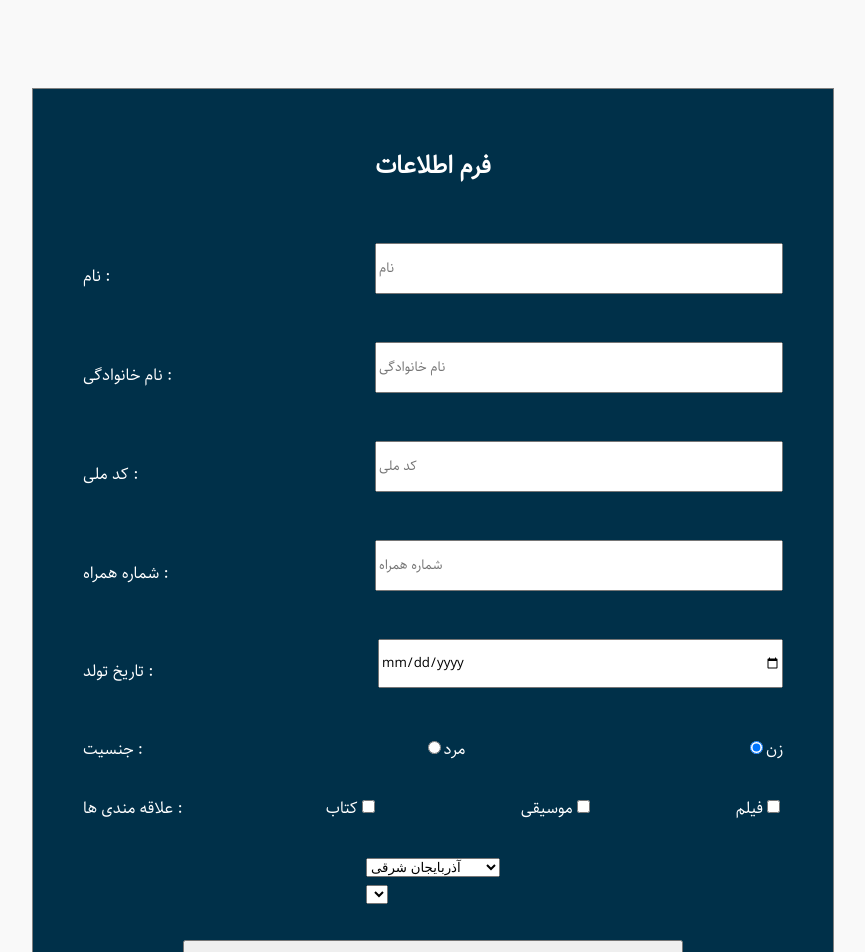
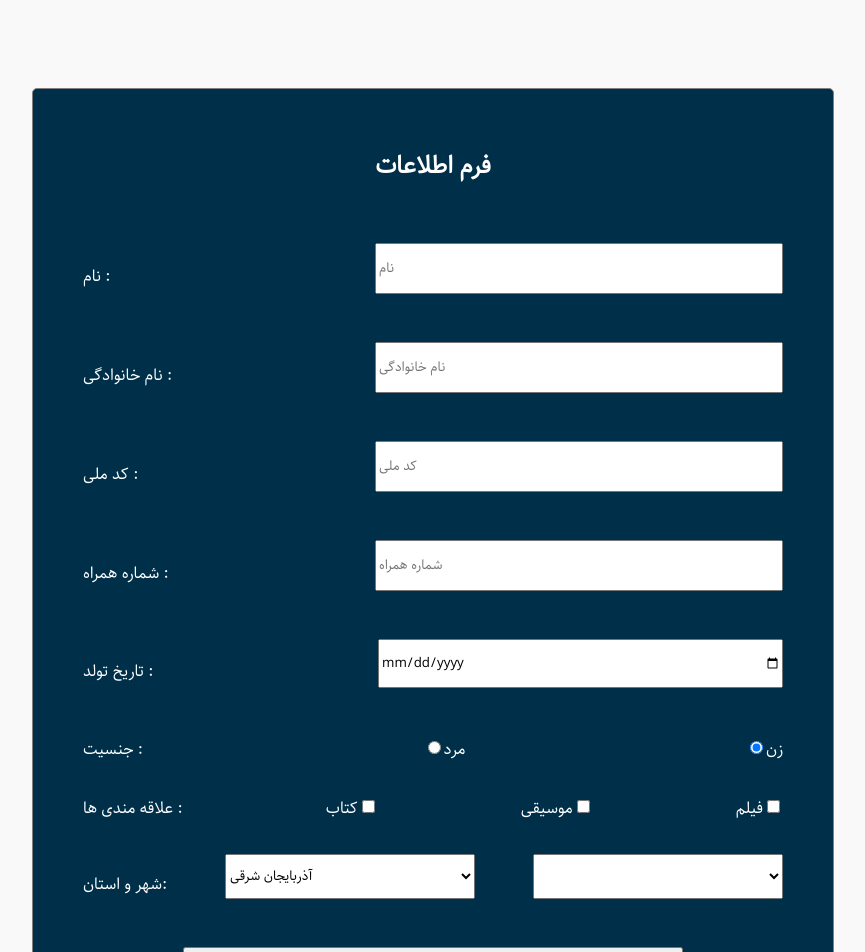
Before and after one commit to ho3einava/react-hook, a React (Create React App) app: page / in a window 1280 px wide. Shown: the top 952 px of the page, without its empty margins (207-1072 px from the left). Built offline with nearby package versions, Linux system fonts and the light colour scheme.

Commit message:
commit 4

```diff
--- a/src/assets/css/form.module.css
+++ b/src/assets/css/form.module.css
@@ -14,6 +14,7 @@
   background-color: #003049;
   color: #fff;
   gap: 2rem;
+  border-radius: 5px;
 }
 .textField {
   font-family: "sahel";
@@ -39,4 +40,11 @@
   width: 500px;
   height: 45px;
   font-family: "sahel";
+  margin-bottom: 2rem;
 }
+.selectCity{
+    font-family: 'sahel';
+    height: 45px;
+    width: 250px;
+    margin-bottom: 1rem;
+}
--- a/src/components/Cities.js
+++ b/src/components/Cities.js
@@ -13,7 +13,7 @@ export default function Cities({ provinceId }) {
 
   return (
     <div>
-      <select className={style.select}>
+      <select className={style.selectCity}>
         {filterCities.map((city) => (
           <option key={city.id} value={city.id}>
             {city.name}
--- a/src/components/LocationSelector.js
+++ b/src/components/LocationSelector.js
@@ -1,7 +1,7 @@
 import Provinces from "./Provinces";
 import Cities from "./Cities";
 import { useState } from "react";
-
+import style from '../assets/css/form.module.css'
 export default function LocationSelector() {
   const [selectedProvince, setSelectedProvince] = useState("");
   const handleProvinceSelected = (provinceId) => {
@@ -10,8 +10,12 @@ export default function LocationSelector() {
 
   return (
     <div>
+      <div className={style.inputField}>
+        <label>شهر و استان:</label>
       <Provinces onProvinceSelect={handleProvinceSelected} />
       <Cities provinceId={selectedProvince} />
+      </div>
+
     </div>
   );
 }
--- a/src/components/Provinces.js
+++ b/src/components/Provinces.js
@@ -15,7 +15,7 @@ export default function Provinces({ onProvinceSelect }) {
 
   return (
     <div>
-      <select onClick={handlechange} className={style.select}>
+      <select onClick={handlechange} className={style.selectCity}>
         {province.map((state) => (
           <option key={state.id} value={state.id}>
             {state.name}
```
